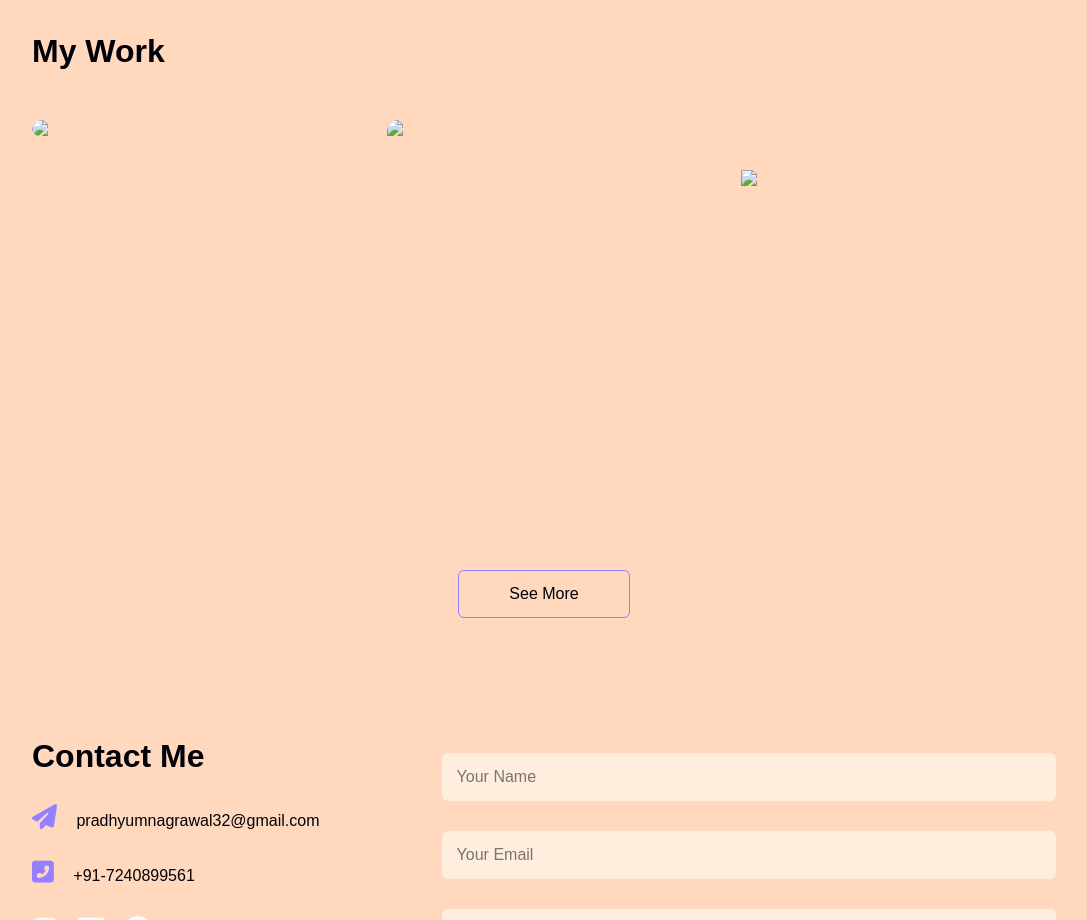
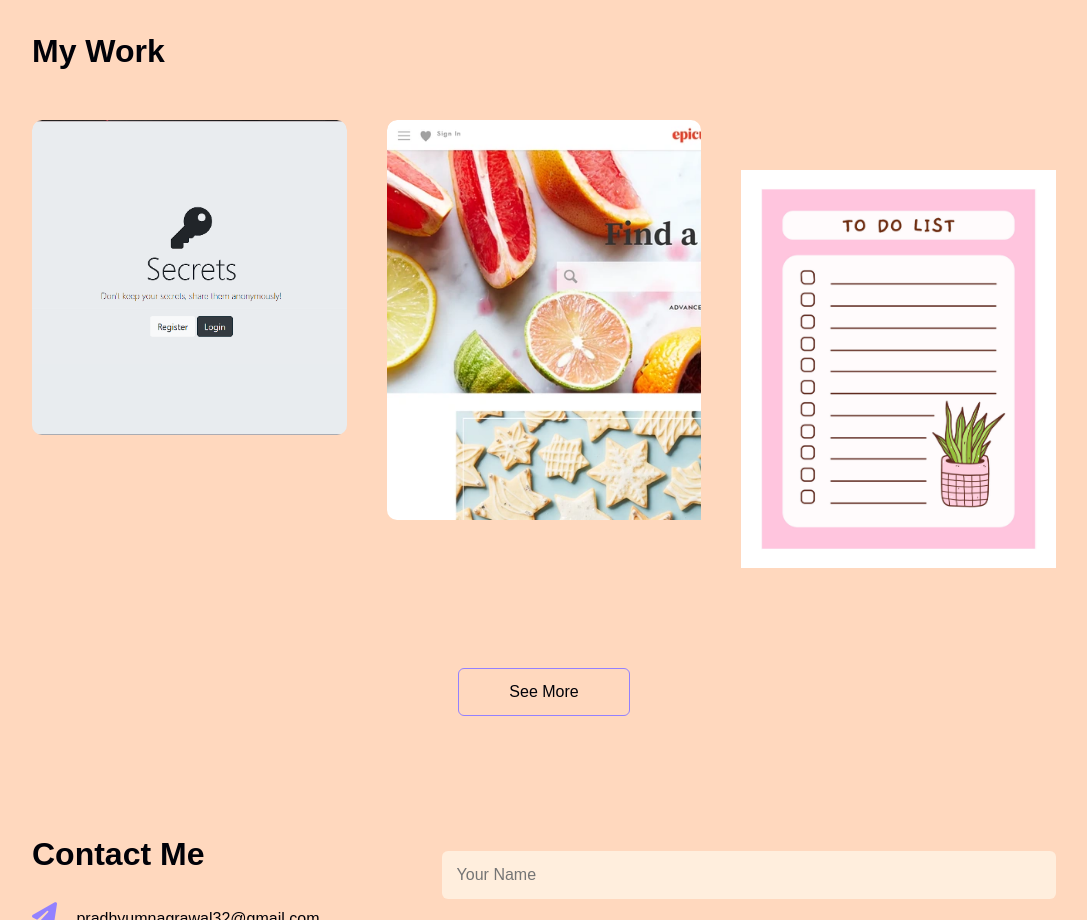
Before and after one commit to pradhyumn32/My-PortFolio, a plain HTML site: page index.html in a window 1280 px wide. Shown: the part 2180-3100 px from the top of the page, without its empty margins (96-1183 px from the left). Drawn offline with Linux system fonts and the light colour scheme.

Commit message:
Update index.html
added images and resume

```diff
--- a/index.html
+++ b/index.html
@@ -100,7 +100,7 @@
             <h1>My Work</h1>
             <div class="work-list">
                 <div class="work">
-                    <img src="tic-tac-toe.png">
+                    <img src="secrets.png">
                     <div class="layer">
                         <h3>Secrets</h3>
                         <p> The website lets you share you secrest anonymously.</p>
@@ -108,7 +108,7 @@
                     </div>
                 </div>
                 <div class="work">
-                    <img src="rockpaper.jpg" id="rock">
+                    <img src="recipeimg.webp" id="rock">
                     <div class="layer">
                         <h3>AskChef</h3>
                         <p> The website lets you discover, upload and manage food recipes.</p>
@@ -116,7 +116,7 @@
                     </div>
                 </div>
                 <div class="work">
-                    <img src="portfolio.png" id="portfolio">
+                    <img src="keeper.jpg" id="portfolio">
                     <div class="layer">
                         <h3>Keeper App</h3>
                         <p> The Website lets you add and manage your to-do list.</p>
@@ -141,7 +141,7 @@
                         <a href="https://github.com/pradhyumn32"><i class="fa-brands fa-github"></i></a>
                     </div>
                     <!-- /////////// Add google drive link////////////// -->
-                    <a href="#" class="btn btn2"> Download Resume</a>
+                    <a href="https://drive.google.com/file/d/1u-tQrgYD7A5W_xQIRWiiKj2kGbBMpGJs/view?usp=sharing" class="btn btn2"> Download Resume</a>
                 </div>
                 <div class="contact-right">
                     <form name="submit-to-google-sheet">
```
